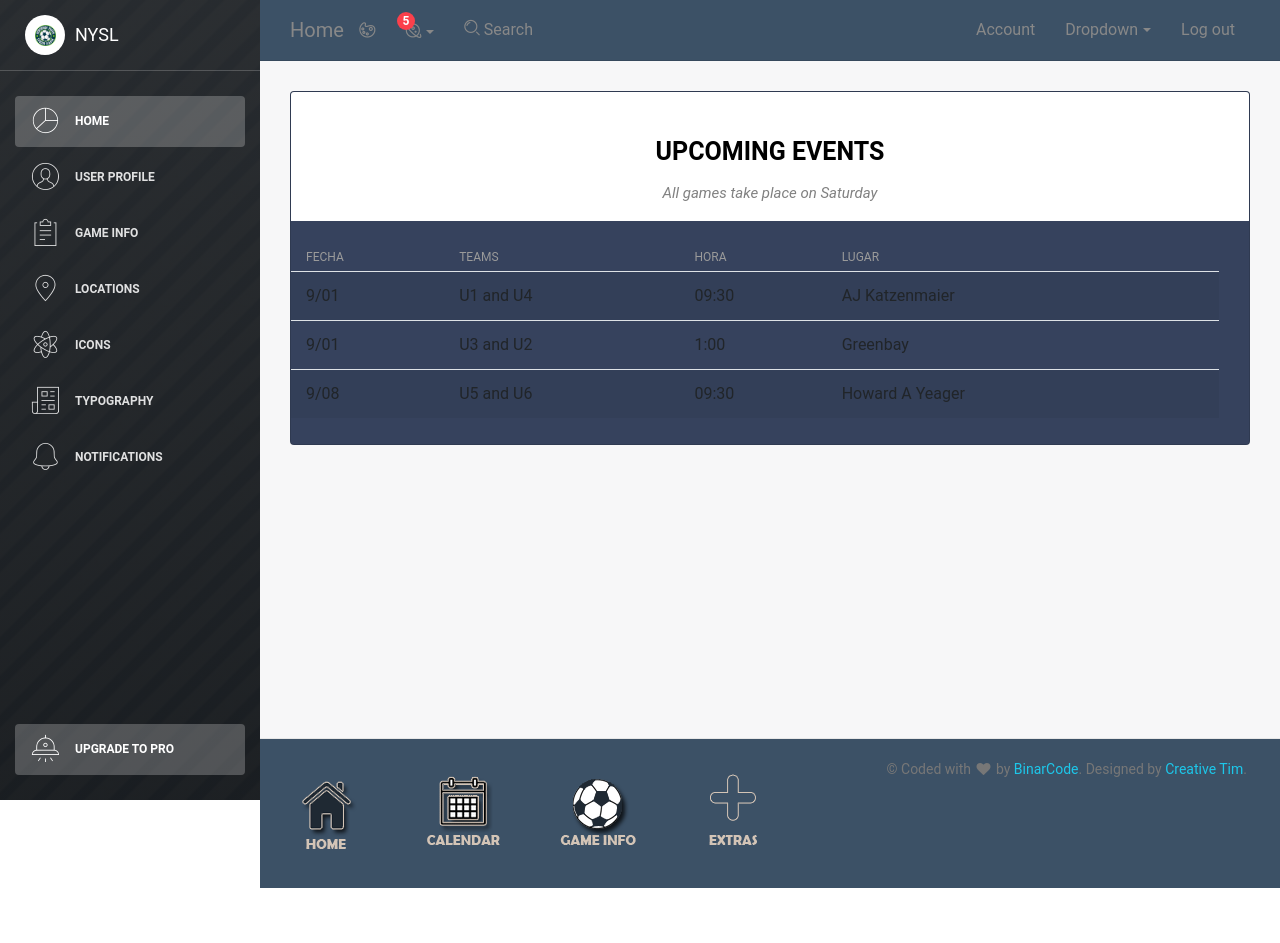
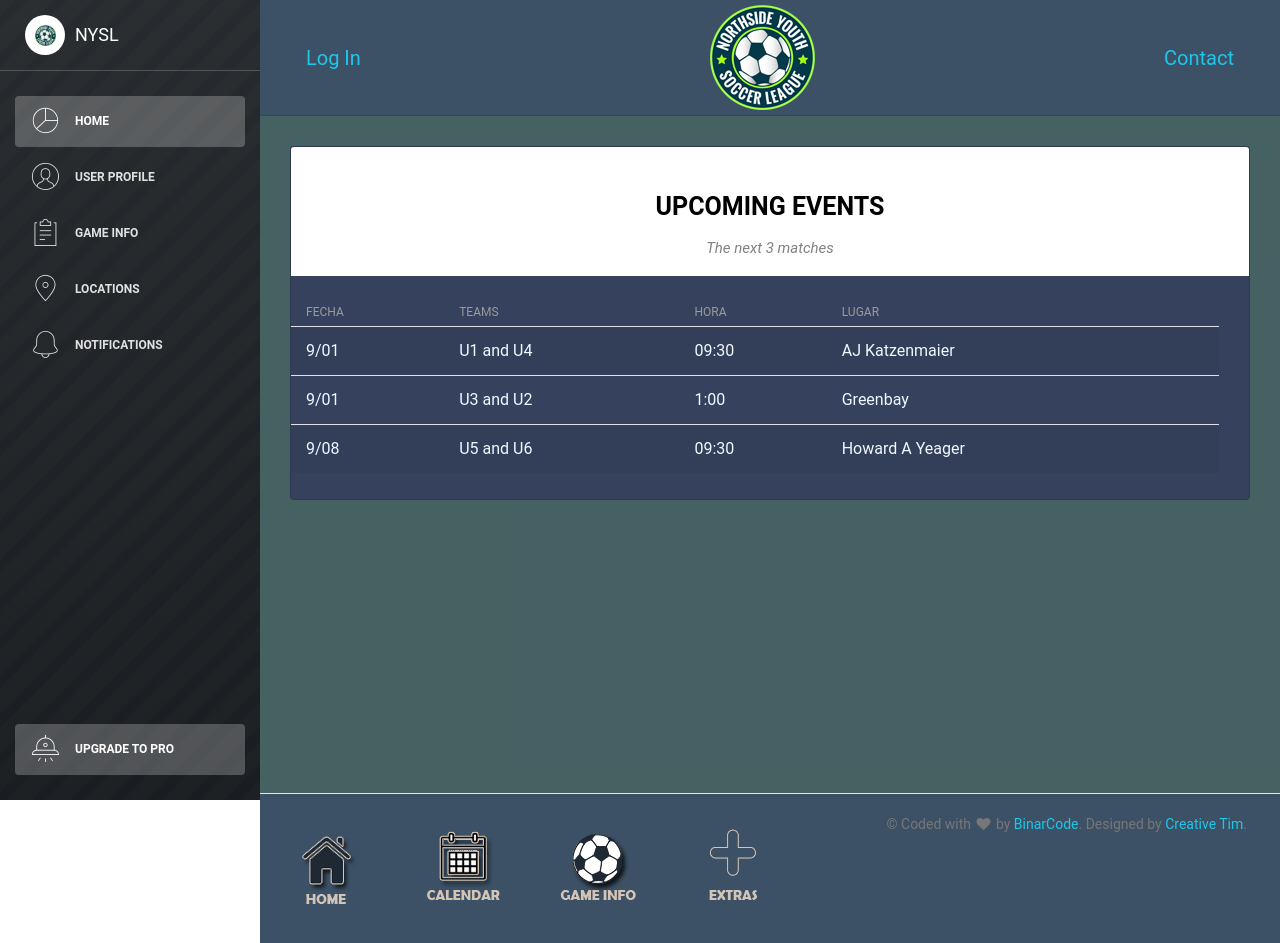
Before and after one commit to zolemello/MobileWebDevelopment, a Vue app: page /#/admin/home in a window 1280 px wide. Before the commit the page ends 888 px from the top, so only its background shows below. Built offline with nearby package versions, Linux system fonts and the light colour scheme; what v-tooltip would draw is missing.

Commit message:
Arreglado el top bar

```diff
--- a/src/components/Table.vue
+++ b/src/components/Table.vue
@@ -2,7 +2,7 @@
   <table class="table">
     <thead>
       <slot name="columns">
-        <tr>
+        <tr class="tituloColumna">
           <th v-for="column in columns" :key="column">{{column}}</th>
         </tr>
       </slot>
@@ -34,4 +34,15 @@
   }
 </script>
 <style>
+
+.table{
+  color: aliceblue;
+
+}
+
+.tituloColumna {
+  color: aliceblue;
+  font-size: 20px;
+
+}
 </style>
--- a/src/layout/ContentFooter.vue
+++ b/src/layout/ContentFooter.vue
@@ -36,7 +36,6 @@
 
   font-size: 20px;
   font-weight: bold;
-  color: yellowgreen;
 
 
 }
--- a/src/layout/DashboardLayout.vue
+++ b/src/layout/DashboardLayout.vue
@@ -20,16 +20,6 @@
         <p>Locations</p>
       </sidebar-link>
 
-      <sidebar-link to="/admin/icons">
-        <i class="nc-icon nc-atom"></i>
-        <p>Icons</p>
-      </sidebar-link>
-
-
-      <sidebar-link to="/admin/typography">
-        <i class="nc-icon nc-paper-2"></i>
-        <p>Typography</p>
-      </sidebar-link>
 
       <sidebar-link to="/admin/notifications">
         <i class="nc-icon nc-bell-55"></i>
@@ -55,9 +45,15 @@
     </div>
   </div>
 </template>
-<style lang="scss">
+
+<style lang="css">
+  div.wrapper {
+    background-color: darkslategrey;
+    background-repeat: repeat;
+  }
 
 </style>
+
 <script>
   import TopNavbar from './TopNavbar.vue'
   import ContentFooter from './ContentFooter.vue'
--- a/src/layout/TopNavbar.vue
+++ b/src/layout/TopNavbar.vue
@@ -1,68 +1,20 @@
 <template>
   <nav class="navbar navbar-expand-lg">
     <div class="container-fluid">
-      <a class="navbar-brand" href="#">Home</a>
-      <button type="button"
-              class="navbar-toggler navbar-toggler-right"
-              :class="{toggled: $sidebar.showSidebar}"
-              aria-controls="navigation-index"
-              aria-expanded="false"
-              aria-label="Toggle navigation"
-              @click="toggleSidebar">
-        <span class="navbar-toggler-bar burger-lines"></span>
-        <span class="navbar-toggler-bar burger-lines"></span>
-        <span class="navbar-toggler-bar burger-lines"></span>
-      </button>
-      <div class="collapse navbar-collapse justify-content-end">
-        <ul class="nav navbar-nav mr-auto">
-          <li class="nav-item">
-            <a class="nav-link" href="#" data-toggle="dropdown">
-              <i class="nc-icon nc-palette"></i>
-            </a>
-          </li>
-          <base-dropdown tag="li">
-            <template slot="title">
-              <i class="nc-icon nc-planet"></i>
-              <b class="caret"></b>
-              <span class="notification">5</span>
-            </template>
-            <a class="dropdown-item" href="#">Notification 1</a>
-            <a class="dropdown-item" href="#">Notification 2</a>
-            <a class="dropdown-item" href="#">Notification 3</a>
-            <a class="dropdown-item" href="#">Notification 4</a>
-            <a class="dropdown-item" href="#">Another notification</a>
-          </base-dropdown>
-          <li class="nav-item">
-            <a href="#" class="nav-link">
-              <i class="nc-icon nc-zoom-split"></i>
-              <span class="d-lg-block">&nbsp;Search</span>
-            </a>
-          </li>
-        </ul>
-        <ul class="navbar-nav ml-auto">
-          <li class="nav-item">
-            <a class="nav-link" href="#">
-              Account
-            </a>
-          </li>
-          <base-dropdown title="Dropdown">
-            <a class="dropdown-item" href="#">Action</a>
-            <a class="dropdown-item" href="#">Another action</a>
-            <a class="dropdown-item" href="#">Something</a>
-            <a class="dropdown-item" href="#">Another action</a>
-            <a class="dropdown-item" href="#">Something</a>
-            <div class="divider"></div>
-            <a class="dropdown-item" href="#">Separated link</a>
-          </base-dropdown>
-          <li class="nav-item">
-            <a href="#" class="nav-link">
-              Log out
-            </a>
-          </li>
-        </ul>
+      <a class="navbar-brand" href="#"><a href="#" class="nav-link">
+              Log In
+            </a></a>
+
+     <img src="/img/nysl_logo.png">
+
+
+
+     <a class="navbar-brand" href="#"><a href="#" class="nav-link">
+              Contact
+            </a></a>
+
       </div>
-    </div>
-  </nav>
+      </nav>
 </template>
 <script>
   export default {
--- a/src/pages/GameInfo.vue
+++ b/src/pages/GameInfo.vue
@@ -38,8 +38,9 @@
             fecha: "9/01",
             teams: "U1 and U4",
             hora: "09:30",
-            lugar: "AJ Katzenmaier"
-          },
+            lugar: "AJ Katzenmaier",
+           /* mapa:"<a href=https://www.google.com/maps/embed?pb=!1m18!1m12!1m3!1d2969.654246110987!2d-87.6312390845582!3d41.90029237922041!2m3!1f0!2f0!3f0!3m2!1i1024!2i768!4f13.1!3m3!1m2!1s0x880fd34e07f6bac3%3A0x68a82e5d59952c86!2s24+W+Walton+St%2C+Chicago%2C+IL+60610%2C+EE.+UU.!5e0!3m2!1ses-419!2sar!4v1556234344795!5m2!1ses-419!2sar>Click</a>",
+          */ },
 
           {
             fecha: "9/01",
@@ -150,4 +151,6 @@
 
 }
 
+
+
 </style>
--- a/src/pages/Home.vue
+++ b/src/pages/Home.vue
@@ -8,7 +8,7 @@
           >
             <template slot="header" >
               <h4 class="tituloTabla">UPCOMING EVENTS</h4>
-              <p class="subtituloTabla">All games take place on Saturday</p>
+              <p class="subtituloTabla">The next 3 matches</p>
             </template>
             <l-table class="table-hover table-striped"
                      :columns="table1.columns"
```
